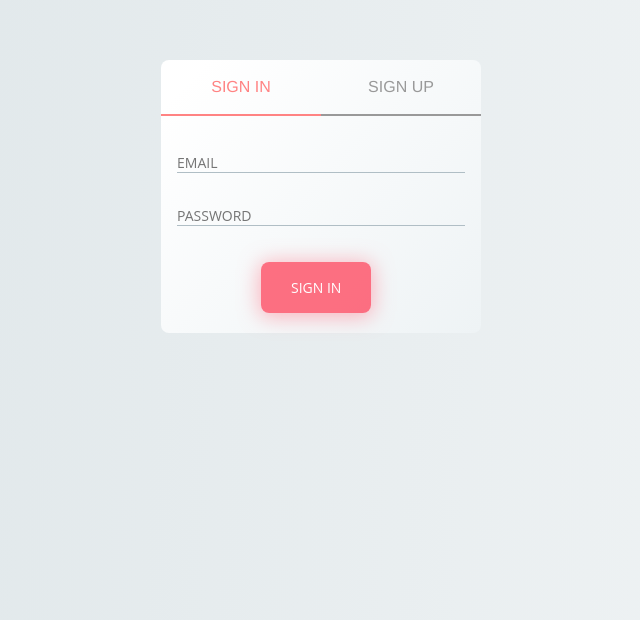
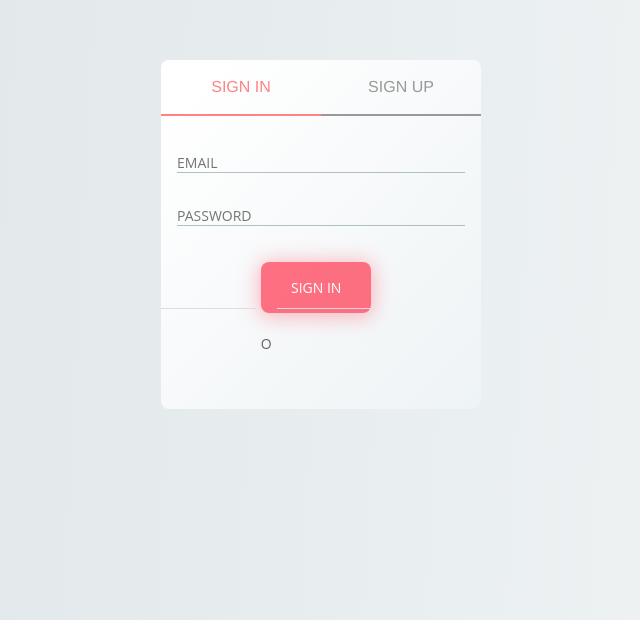
Before and after one commit to Chirivisco/kidstube-app, a React (Create React App) app: page / in a window 1280 px wide. Shown: the part 180-800 px from the top of the page, without its empty margins (319-959 px from the left). Built offline with nearby package versions, Linux system fonts and the light colour scheme; no server answers.

Commit message:
OAuth 2.0 Google

```diff
--- a/package.json
+++ b/package.json
@@ -3,6 +3,7 @@
   "version": "0.1.0",
   "private": true,
   "dependencies": {
+    "@react-oauth/google": "^0.12.1",
     "@testing-library/dom": "^10.4.0",
     "@testing-library/jest-dom": "^6.6.3",
     "@testing-library/react": "^16.2.0",
--- a/src/css/LoginSignup.css
+++ b/src/css/LoginSignup.css
@@ -213,3 +213,33 @@
 #birthday-input {
     color: gray;
 }
+
+.google-login-container {
+  margin-top: 20px;
+  text-align: center;
+}
+
+.or-divider {
+  margin: 15px 0;
+  color: #666;
+  font-size: 14px;
+  position: relative;
+}
+
+.or-divider::before,
+.or-divider::after {
+  content: "";
+  position: absolute;
+  top: 50%;
+  width: 45%;
+  height: 1px;
+  background-color: #ddd;
+}
+
+.or-divider::before {
+  left: 0;
+}
+
+.or-divider::after {
+  right: 0;
+}
--- a/src/pages/LoginSignUp.js
+++ b/src/pages/LoginSignUp.js
@@ -2,9 +2,12 @@ import React, { useState } from "react";
 import "../css/LoginSignup.css";
 import { useForm } from "react-hook-form";
 import { useNavigate } from "react-router";
+import { GoogleLogin } from '@react-oauth/google';
+import { GoogleOAuthProvider } from '@react-oauth/google';
 
 export default function LoginSignup() {
   const [isSignUp, setIsSignUp] = useState(false);
+  const GOOGLE_CLIENT_ID = process.env.REACT_APP_GOOGLE_CLIENT_ID;
 
   // Hook (estados) de formulario
   const {
@@ -97,6 +100,37 @@ export default function LoginSignup() {
     }
   };
 
+  const handleGoogleSuccess = async (credentialResponse) => {
+    try {
+      const response = await fetch("http://localhost:3001/users/google-auth", {
+        method: "POST",
+        headers: {
+          "Content-Type": "application/json",
+        },
+        body: JSON.stringify({
+          credential: credentialResponse.credential
+        }),
+      });
+
+      const result = await response.json();
+
+      if (response.ok) {
+        localStorage.setItem("token", result.token);
+        localStorage.setItem("user", JSON.stringify(result.user));
+        navigate("/profile-select");
+      } else {
+        alert("Error en la autenticación con Google: " + result.error);
+      }
+    } catch (error) {
+      console.error("Error en la solicitud:", error);
+      alert("Hubo un error al conectar con el servidor.");
+    }
+  };
+
+  const handleGoogleError = () => {
+    alert("Error al iniciar sesión con Google");
+  };
+
   // Función para el envío de datos
   const onSubmit = async (data) => {
     if (isSignUp) {
@@ -107,6 +141,7 @@ export default function LoginSignup() {
   };
 
   return (
+    <GoogleOAuthProvider clientId={GOOGLE_CLIENT_ID}>
       <div className="cont_principal">
         <div className={`cont_centrar ${isSignUp ? "cent_active" : ""}`}>
           <div className="cont_login">
@@ -258,10 +293,23 @@ export default function LoginSignup() {
                 <button type="submit" className="btn_sign">
                   {isSignUp ? "SIGN UP" : "SIGN IN"}
                 </button>
+
+                <div className="google-login-container">
+                  <p className="or-divider">O</p>
+                  <GoogleLogin
+                    onSuccess={handleGoogleSuccess}
+                    onError={handleGoogleError}
+                    useOneTap
+                    theme="filled_blue"
+                    text={isSignUp ? "signup_with" : "signin_with"}
+                    shape="rectangular"
+                  />
+                </div>
               </div>
             </form>
           </div>
         </div>
       </div>
+    </GoogleOAuthProvider>
   );
 }
```
Also changed, not shown: 2 other files (tests, documents, lock files or other folders). Lines whose indentation alone changed are shown as unchanged.
